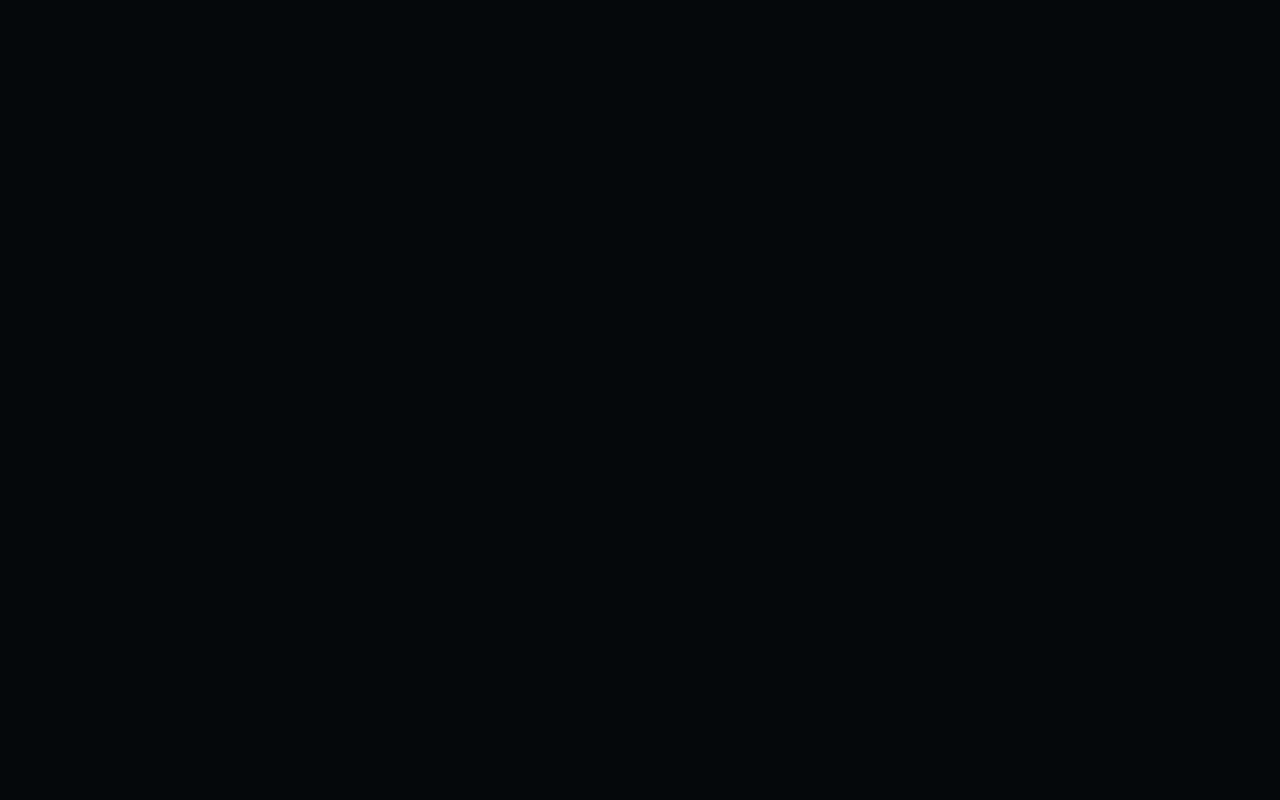
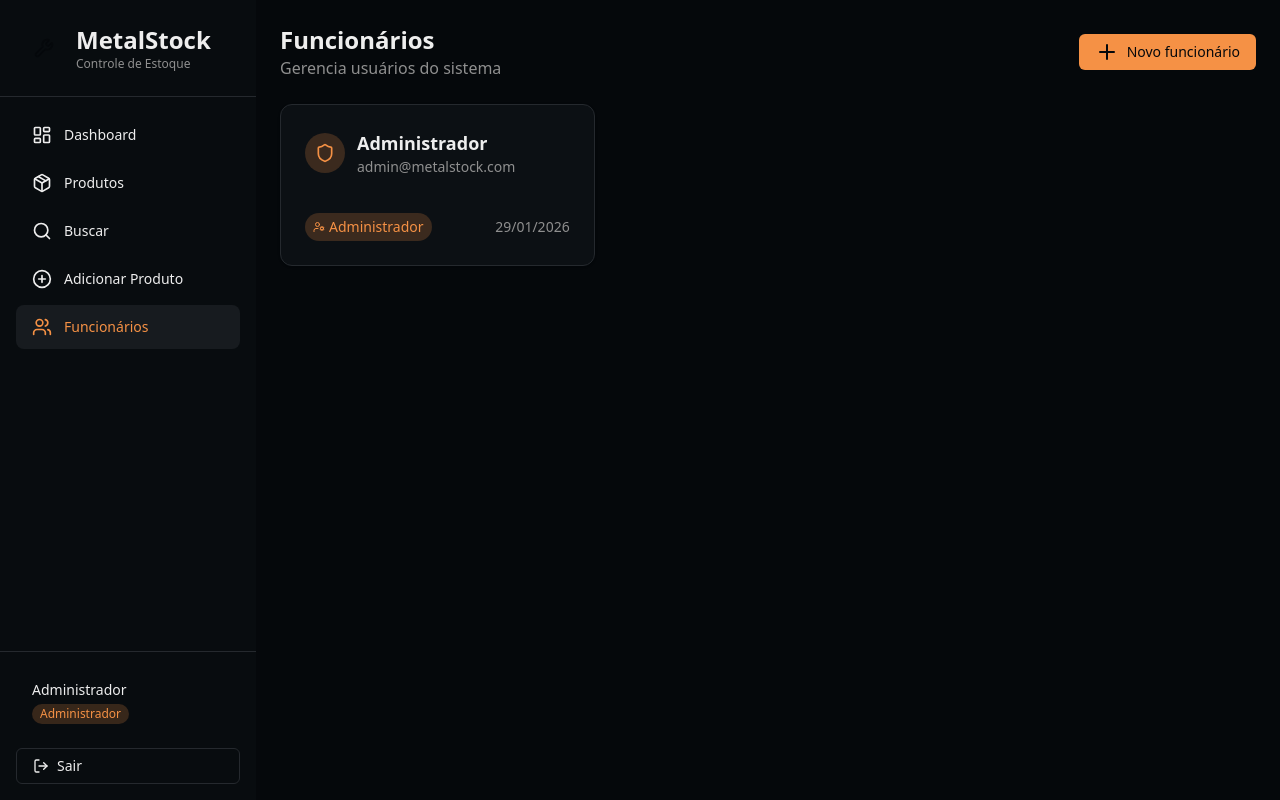
Before and after one commit to bruno-gomes97/metal-stock, a React (Vite) app: page /dashboard/employees in a window 1280 px wide. Before the commit this address had no page. Built offline with nearby package versions, Linux system fonts and the light colour scheme.

Commit message:
feat: add PageHeader component and employees page

```diff
--- a/src/App.tsx
+++ b/src/App.tsx
@@ -4,6 +4,7 @@ import { ProductProvider } from './context/productContext';
 import DashboardLayout from './layouts/dashboardLayout';
 import AddProductsPage from './pages/add-products';
 import DashboardPage from './pages/dashboard';
+import EmployeesPage from './pages/employees';
 import LoginPage from './pages/login';
 import ProductsPage from './pages/products';
 
@@ -22,6 +23,7 @@ function App() {
               {/* Rotas filhas: /dashboard/* */}
               <Route path='products' element={<ProductsPage />} />
               <Route path='add-product' element={<AddProductsPage />} />
+              <Route path='employees' element={<EmployeesPage />} />
             </Route>
           </Routes>
          </ProductProvider>
--- a/src/components/icon-container/index.tsx
+++ b/src/components/icon-container/index.tsx
@@ -1,14 +1,17 @@
+type Rounded = 'lg' | 'full';
+
 interface IconContainerProps {
   children: React.ReactNode;
   colorBg?: string;
   height?: string;
   width?: string;
   opacity?: string;
+  rounded?: Rounded;
 }
 
-export default function IconContainer({ children, colorBg, height = '16', width = '16', opacity }: IconContainerProps) {
+export default function IconContainer({ children, colorBg, height = '16', width = '16', opacity, rounded = 'lg' }: IconContainerProps) {
   return (
-    <div className={`max-auto w-${width} h-${height} bg-[var(--${colorBg})]/${opacity} rounded-lg flex items-center justify-center`}>
+    <div className={`max-auto w-${width} h-${height} bg-[var(--${colorBg})]/${opacity} rounded-${rounded} flex items-center justify-center`}>
       {children}
     </div>
   );
--- /dev/null
+++ b/src/components/page-header/index.tsx
@@ -0,0 +1,61 @@
+import { Link } from "react-router-dom";
+import Text from "../text";
+
+type ActionButtonBase = {
+	label: string;
+	icon?: React.ReactNode;
+};
+
+type ActionButtonWithClick = ActionButtonBase & {
+	onClick: () => void;
+	href?: never;
+};
+
+type ActionButtonWithHref = ActionButtonBase & {
+	href: string;
+	onClick?: never;
+};
+
+type ActionButton = ActionButtonWithClick | ActionButtonWithHref;
+
+interface PageHeaderProps {
+	title: string;
+	subtitle: string;
+	actionButton?: ActionButton;
+}
+
+export default function PageHeader({ title, subtitle, actionButton }: PageHeaderProps) {
+	return (
+		<div>
+			<div className="flex items-center justify-between">
+				<div>
+					<Text variant="xl" className="text-[var(--foreground)]">{title}</Text>
+					<p className="text-[var(--muted-foreground)]">{subtitle}</p>
+				</div>
+				{actionButton && (
+					actionButton.href ? (
+						<Link
+							to={actionButton.href}
+							className="inline-flex items-center justify-center gap-2 whitespace-nowrap rounded-md transition-all shrink-0 bg-[var(--primary)] hover:bg-[var(--primary)]/90 h-9 px-4"
+						>
+							{actionButton.icon}
+							<Text variant="sm" className="text-[var(--primary-foreground)]">
+								{actionButton.label}
+							</Text>
+						</Link>
+					) : (
+						<button
+							onClick={actionButton.onClick}
+							className="inline-flex items-center justify-center gap-2 whitespace-nowrap rounded-md transition-all shrink-0 bg-[var(--primary)] hover:bg-[var(--primary)]/90 h-9 px-4"
+						>
+							{actionButton.icon}
+							<Text variant="sm" className="text-[var(--primary-foreground)]">
+								{actionButton.label}
+							</Text>
+						</button>
+					)
+				)}
+			</div>
+		</div>
+	);
+}
--- a/src/components/sidebar/index.tsx
+++ b/src/components/sidebar/index.tsx
@@ -10,7 +10,7 @@ const listItemsNavigation = [
 	{ label: 'Produtos', icon: <PackageIcon className="w-5 h-5" />, to: '/dashboard/products', active: false },
 	{ label: 'Buscar', icon: <SearchIcon className="w-5 h-5" />, to: '/search', active: false },
 	{ label: 'Adicionar Produto', icon: <CirclePlusIcon className="w-5 h-5" />, to: '/dashboard/add-product', active: false },
-	{ label: 'Funcionários', icon: <UsersIcon className="w-5 h-5" />, to: '/employees', active: false },
+	{ label: 'Funcionários', icon: <UsersIcon className="w-5 h-5" />, to: '/dashboard/employees', active: false },
 ]
 
 export default function Sidebar() {
--- a/src/pages/dashboard/index.tsx
+++ b/src/pages/dashboard/index.tsx
@@ -20,7 +20,7 @@ export default function DashboardPage() {
 						<DashboardCard />
 					</div>
 
-					{(!products || products.length === 0) && (
+					{(!products || filteredLowStockProducts?.length === 0) && (
 						<div className="text-[var(--card-foreground)] flex flex-col gap-6 rounded-xl border py-6 shadow-sm bg-[var(--card)] border-[var(--card)]">
 							<div className="px-6 py-12 text-center">
 								<PackageIcon className="w-12 h-12 mx-auto text-[var(--muted-foreground)] mb-4"/>
@@ -29,7 +29,8 @@ export default function DashboardPage() {
 							</div>
 						</div>
 					)}
-					{filteredLowStockProducts && (
+
+					{(filteredLowStockProducts && filteredLowStockProducts.length > 0) && (
 						<LowStockAlert products={filteredLowStockProducts} />
 					)}
 				</div>
--- /dev/null
+++ b/src/pages/employees/index.tsx
@@ -0,0 +1,52 @@
+import { PlusIcon, ShieldIcon, UserCogIcon } from "lucide-react";
+import IconContainer from "../../components/icon-container";
+import PageHeader from "../../components/page-header";
+import Text from "../../components/text";
+
+export default function EmployeesPage() {
+	return (
+		<>
+			<div className="p-6 space-y-6">
+				<PageHeader
+					title="Funcionários"
+					subtitle="Gerencia usuários do sistema"
+					actionButton={{
+						label: "Novo funcionário",
+						icon: <PlusIcon className="text-[var(--primary-foreground)]"/>,
+						onClick() {
+							console.log("Abrir modal")
+						},
+					}}
+				/>
+				<div className="grid gap-4 md:grid-cols-2 md:grid-cols-3">
+					<div className="text-[var(--card-foreground)] flex flex-col gap-6 rounded-xl border py-6 shadow-sm bg-[var(--card)] border-[var(--border)]">
+						<header className="flex items-start gap-2 px-6 pb-3">
+							<div className="flex items-start justify-between">
+								<div className="flex items-center gap-3">
+									<IconContainer colorBg="primary" opacity="20" height='10' width="10" rounded="full">
+										<ShieldIcon className="h-5 w-5 text-[var(--primary)]"/>
+									</IconContainer>
+									<div>
+										<Text variant='lg' className="font-semibold text-[var(--base)]">Administrador</Text>
+										<Text variant='sm' className="text-[var(--muted-foreground)]">admin@metalstock.com</Text>
+									</div>
+								</div>
+							</div>
+						</header>
+						<div className="px-6">
+							<div className="flex items-center justify-between">
+								<span
+									className="inline-flex items-center gap-1 px-2 py-1 text-sm rounded-full bg-[var(--primary)]/20 text-[var(--primary)]"
+								>
+									<UserCogIcon className="w-3 h-3"/>
+									Administrador
+								</span>
+								<Text variant="sm" className="text-[var(--muted-foreground)]">29/01/2026</Text>
+							</div>
+						</div>
+					</div>
+				</div>
+			</div>
+		</>
+	)
+}
--- a/src/pages/products/index.tsx
+++ b/src/pages/products/index.tsx
@@ -1,6 +1,7 @@
 import { PackageIcon, PlusIcon } from "lucide-react";
 import { useState } from "react";
 import { Link } from "react-router-dom";
+import PageHeader from "../../components/page-header";
 import Table from "../../components/table";
 import Text from "../../components/text";
 import { type ProductPayload, useProduct } from "../../context/productContext";
@@ -58,16 +59,15 @@ export default function ProductsPage() {
 	return (
 		<>
 			<div className="p-6 space-y-6">
-				<div className="flex items-center justify-between">
-					<div>
-						<Text variant="xl" className="text-[var(--foreground)]">Produtos</Text>
-						<p className="text-[var(--muted-foreground)]">Gerencie os produtos do seu estoque</p>
-					</div>
-					<Link to={'/dashboard/add-product'} className="inline-flex items-center justify-center gap-2 whitespace-nowrap rounded-md transition-all shrink-0 bg-[var(--primary)] hover:bg-[var(--primary)]/90 h-9 px-4">
-						<PlusIcon className="text-[var(--primary-foreground)]"/>
-						<Text variant="sm" className="text-[var(--primary-foreground)]">Novo Produto</Text>
-					</Link>
-				</div>
+				<PageHeader
+					title="Produtos"
+					subtitle="Gerenciar estoque de produtos"
+					actionButton={{
+						label: "Novo Produto",
+						icon: <PlusIcon className="text-[var(--primary-foreground)]"/>,
+						href: '/dashboard/add-product',
+					}}
+				/>
 				{(!products || products.length === 0) && (
 					<div className="text-[var(--card-foreground)] flex flex-col gap-6 rounded-xl border py-6 shadow-sm bg-[var(--card)] border-[var(--card)]">
 						<div className="px-6 py-12 text-center">
```
